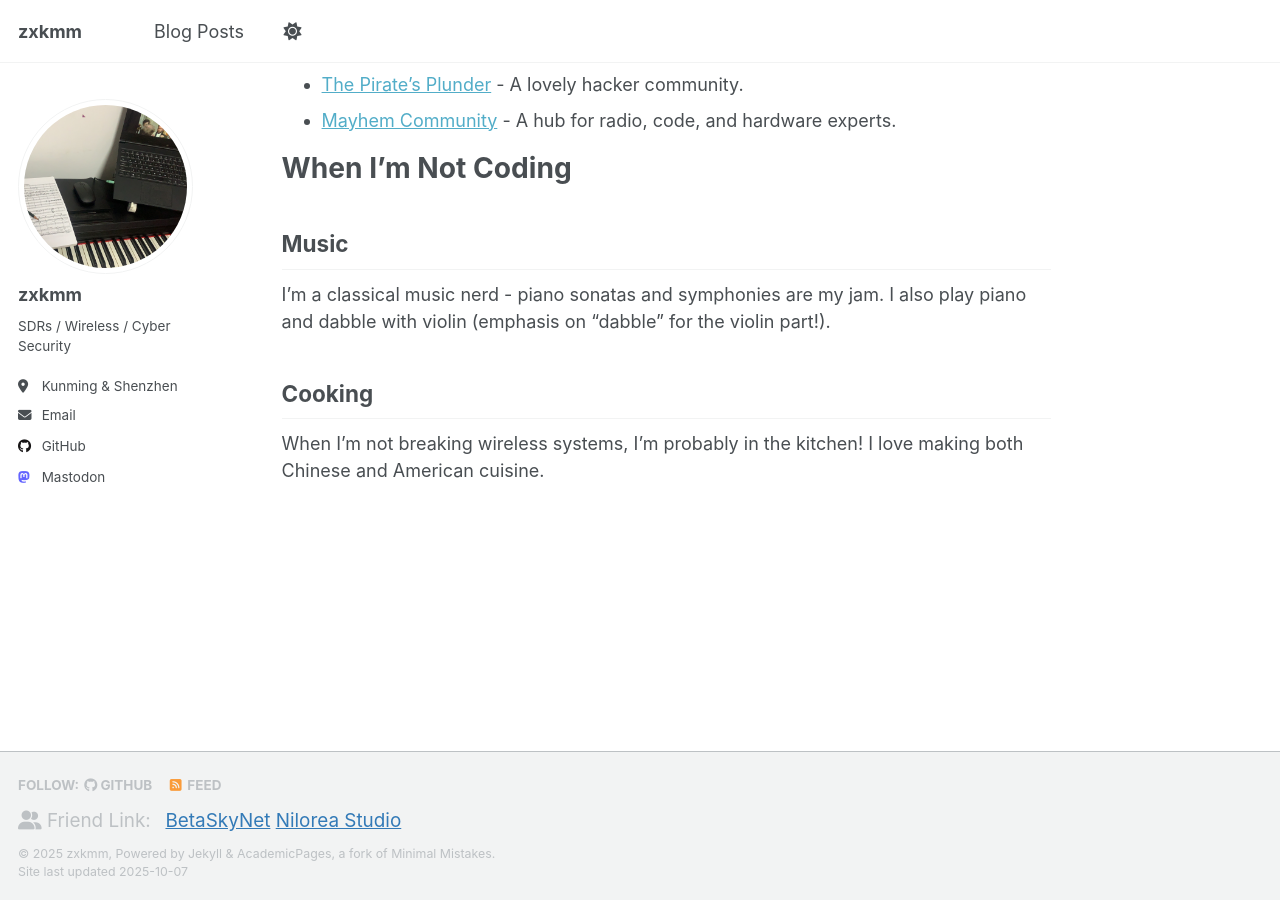
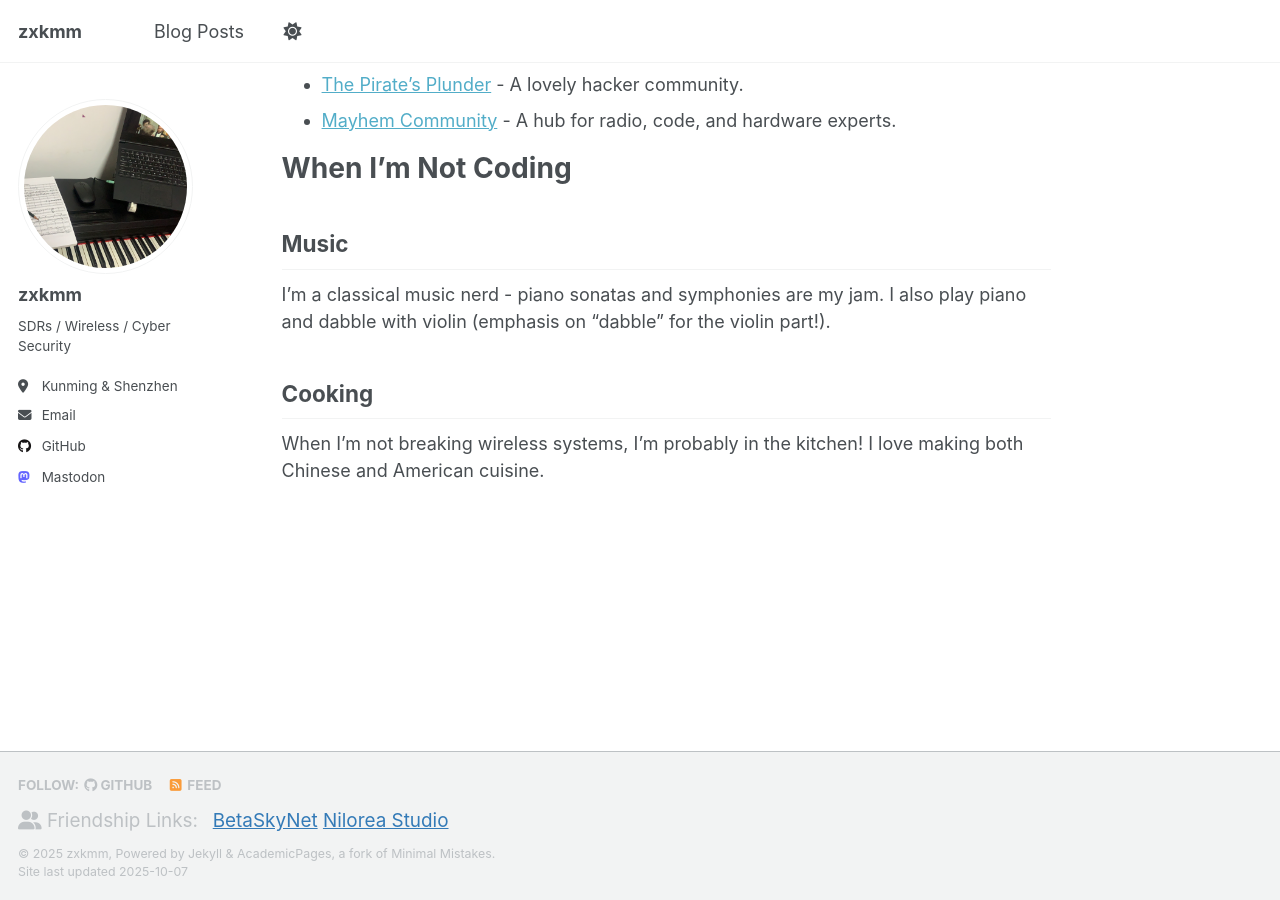
Before and after one commit to zxkmm/zxkmm.github.io, a Jekyll site: the page built from _pages/about.md, in a window 1280 px wide and 900 px high, scrolled down 960 px. Built offline with Jekyll 4.4.1, drawn with Linux system fonts in a browser that asks for light colours; a script that is not in the unit is left out.

Commit message:
fix typo

```diff
--- a/_includes/footer.html
+++ b/_includes/footer.html
@@ -22,7 +22,7 @@
 
 
 <div class="page__footer-friends" style="margin-bottom: 0.5em; text-align: left; font-size: 1.05em;">
-  <span style="margin-right: 0.5em;"><i class="fas fa-user-friends" aria-hidden="true"></i> Friend Link:</span>
+  <span style="margin-right: 0.5em;"><i class="fas fa-user-friends" aria-hidden="true"></i> Friendship Links:</span>
   <a href="https://www.betaskynet.com/" target="_blank" rel="noopener" style="color: #337ab7; text-decoration: underline;">BetaSkyNet</a>
   <a href="https://www.nilorea.net/" target="_blank" rel="noopener" style="color: #337ab7; text-decoration: underline;">Nilorea Studio</a>
 </div>
```
